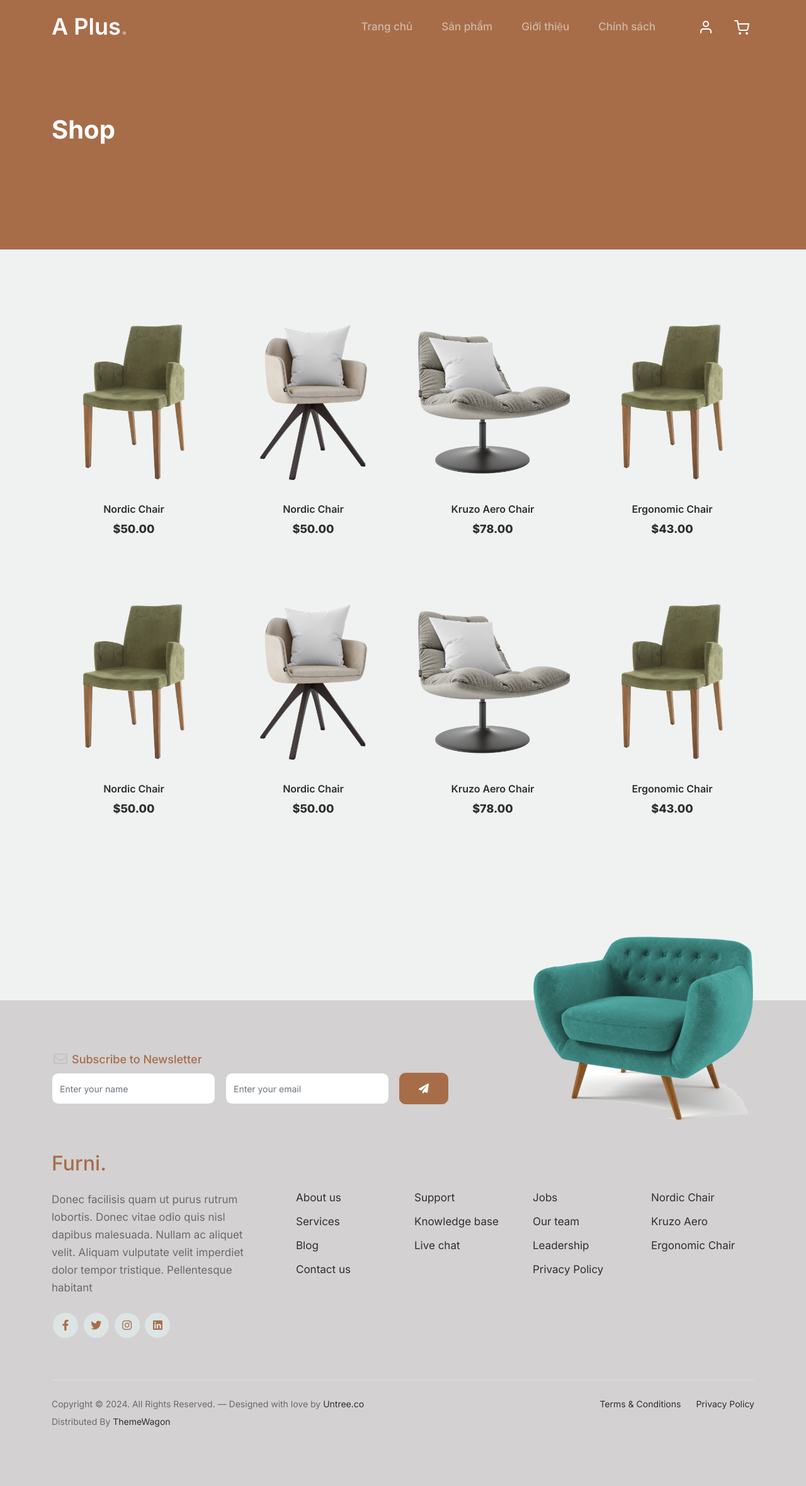
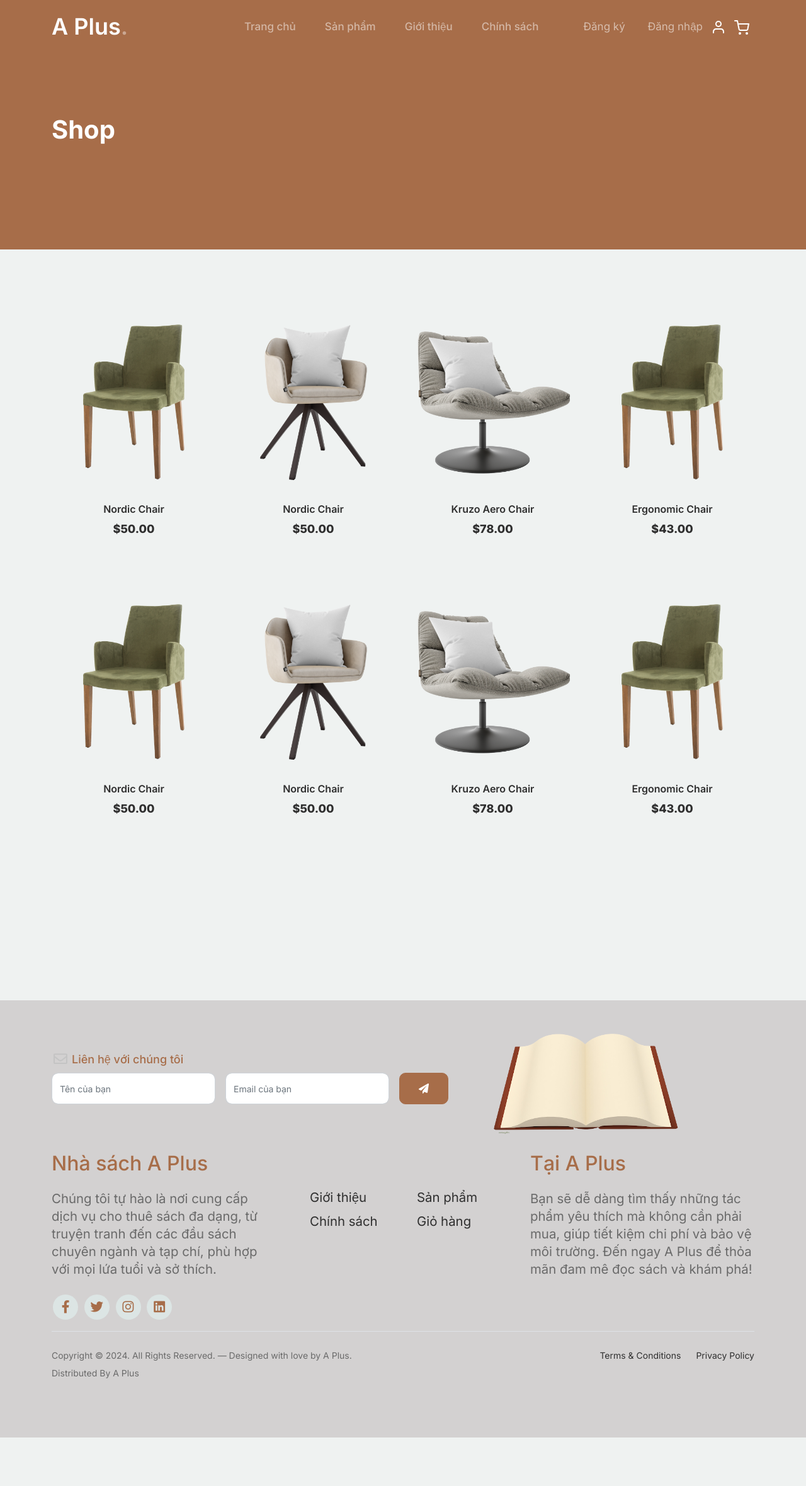
Before and after one commit to tranlephuongtran/PTUD, a PHP site: page /shop.php in a window 1280 px wide. Shown: the whole page at 63% size. After the commit the page ends 2282 px from the top, so only its background shows below. Run offline with PHP 8.4, Linux system fonts and the light colour scheme.

Commit message:
class 05.11

```diff
--- a/furni-1.0.0/cart.php
+++ b/furni-1.0.0/cart.php
@@ -17,7 +17,7 @@ include('header.php')
 		<div class="row justify-content-between">
 			<div class="col-lg-5">
 				<div class="intro-excerpt">
-					<h1>Cart</h1>
+					<h1>Giỏ hàng</h1>
 				</div>
 			</div>
 			<div class="col-lg-7">
--- a/furni-1.0.0/checkout.php
+++ b/furni-1.0.0/checkout.php
@@ -17,7 +17,7 @@ include('header.php')
 		<div class="row justify-content-between">
 			<div class="col-lg-5">
 				<div class="intro-excerpt">
-					<h1>Checkout</h1>
+					<h1>Xác nhận hóa đơn</h1>
 				</div>
 			</div>
 			<div class="col-lg-7">
--- a/furni-1.0.0/header.php
+++ b/furni-1.0.0/header.php
@@ -42,7 +42,9 @@
                     <li><a class="nav-link" href="services.php">Chính sách</a></li>
                 </ul>
 
-                <ul class="custom-navbar-cta navbar-nav mb-2 mb-md-0 ms-5">
+                <ul class="custom-navbar-cta navbar-nav mb-2 mb-md-0 ms-2">
+                    <li><a class="nav-link" href="#">Đăng ký</a></li>
+                    <li><a class="nav-link" href="#">Đăng nhập</a></li>
                     <li><a class="nav-link" href="#"><img src="images/user.svg"></a></li>
                     <li><a class="nav-link" href="cart.php"><img src="images/cart.svg"></a></li>
                 </ul>
--- a/furni-1.0.0/shop.php
+++ b/furni-1.0.0/shop.php
@@ -8,8 +8,8 @@
 <!doctype html>
 <html lang="en">
 <?php
-	include('header.php')
-		?>
+include('header.php')
+	?>
 
 <!-- Start Hero Section -->
 <div class="hero">
@@ -152,116 +152,9 @@
 </div>
 
 
-<!-- Start Footer Section -->
-<footer class="footer-section">
-	<div class="container relative">
-
-		<div class="sofa-img">
-			<img src="images/sofa.png" alt="Image" class="img-fluid">
-		</div>
-
-		<div class="row">
-			<div class="col-lg-8">
-				<div class="subscription-form">
-					<h3 class="d-flex align-items-center"><span class="me-1"><img src="images/envelope-outline.svg"
-								alt="Image" class="img-fluid"></span><span>Subscribe to Newsletter</span></h3>
-
-					<form action="#" class="row g-3">
-						<div class="col-auto">
-							<input type="text" class="form-control" placeholder="Enter your name">
-						</div>
-						<div class="col-auto">
-							<input type="email" class="form-control" placeholder="Enter your email">
-						</div>
-						<div class="col-auto">
-							<button class="btn btn-primary">
-								<span class="fa fa-paper-plane"></span>
-							</button>
-						</div>
-					</form>
-
-				</div>
-			</div>
-		</div>
-
-		<div class="row g-5 mb-5">
-			<div class="col-lg-4">
-				<div class="mb-4 footer-logo-wrap"><a href="#" class="footer-logo">Furni<span>.</span></a></div>
-				<p class="mb-4">Donec facilisis quam ut purus rutrum lobortis. Donec vitae odio quis nisl dapibus
-					malesuada. Nullam ac aliquet velit. Aliquam vulputate velit imperdiet dolor tempor tristique.
-					Pellentesque habitant</p>
-
-				<ul class="list-unstyled custom-social">
-					<li><a href="#"><span class="fa fa-brands fa-facebook-f"></span></a></li>
-					<li><a href="#"><span class="fa fa-brands fa-twitter"></span></a></li>
-					<li><a href="#"><span class="fa fa-brands fa-instagram"></span></a></li>
-					<li><a href="#"><span class="fa fa-brands fa-linkedin"></span></a></li>
-				</ul>
-			</div>
-
-			<div class="col-lg-8">
-				<div class="row links-wrap">
-					<div class="col-6 col-sm-6 col-md-3">
-						<ul class="list-unstyled">
-							<li><a href="#">About us</a></li>
-							<li><a href="#">Services</a></li>
-							<li><a href="#">Blog</a></li>
-							<li><a href="#">Contact us</a></li>
-						</ul>
-					</div>
-
-					<div class="col-6 col-sm-6 col-md-3">
-						<ul class="list-unstyled">
-							<li><a href="#">Support</a></li>
-							<li><a href="#">Knowledge base</a></li>
-							<li><a href="#">Live chat</a></li>
-						</ul>
-					</div>
-
-					<div class="col-6 col-sm-6 col-md-3">
-						<ul class="list-unstyled">
-							<li><a href="#">Jobs</a></li>
-							<li><a href="#">Our team</a></li>
-							<li><a href="#">Leadership</a></li>
-							<li><a href="#">Privacy Policy</a></li>
-						</ul>
-					</div>
-
-					<div class="col-6 col-sm-6 col-md-3">
-						<ul class="list-unstyled">
-							<li><a href="#">Nordic Chair</a></li>
-							<li><a href="#">Kruzo Aero</a></li>
-							<li><a href="#">Ergonomic Chair</a></li>
-						</ul>
-					</div>
-				</div>
-			</div>
-
-		</div>
-
-		<div class="border-top copyright">
-			<div class="row pt-4">
-				<div class="col-lg-6">
-					<p class="mb-2 text-center text-lg-start">Copyright &copy;
-						<script>document.write(new Date().getFullYear());</script>. All Rights Reserved. &mdash;
-						Designed with love by <a href="https://untree.co">Untree.co</a> Distributed By <a
-							href="https://themewagon.com">ThemeWagon</a>
-						<!-- License information: https://untree.co/license/ -->
-					</p>
-				</div>
-
-				<div class="col-lg-6 text-center text-lg-end">
-					<ul class="list-unstyled d-inline-flex ms-auto">
-						<li class="me-4"><a href="#">Terms &amp; Conditions</a></li>
-						<li><a href="#">Privacy Policy</a></li>
-					</ul>
-				</div>
-
-			</div>
-		</div>
-
-	</div>
-</footer>
+<?php
+include("footer.php")
+	?>
 <!-- End Footer Section -->
 
 
```
